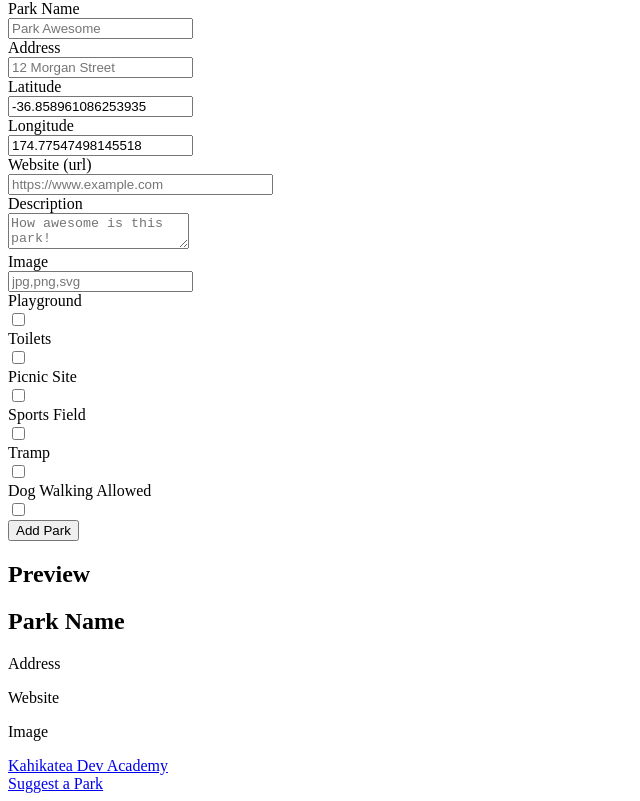
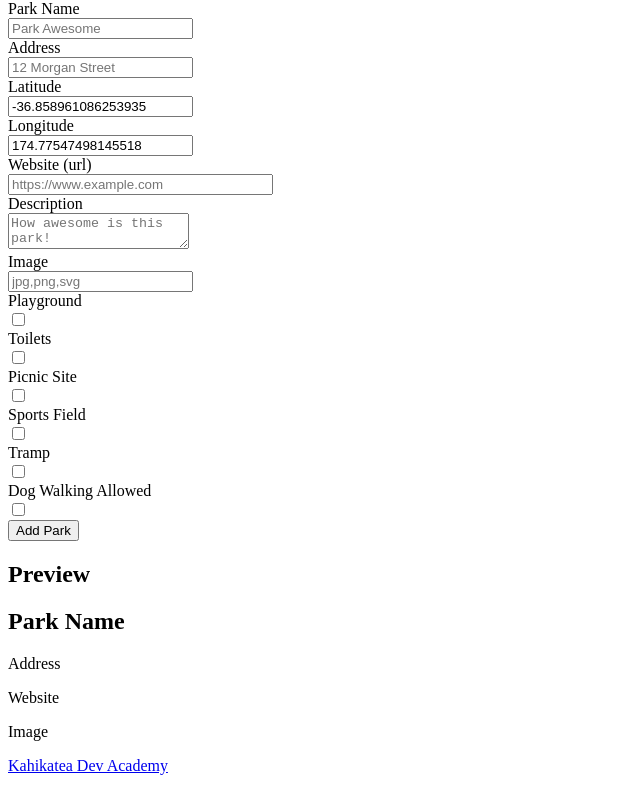
Before and after one commit to lory-costa/parks, a React app: page /add-park in a window 1280 px wide. Shown: the part 351-1152 px from the top of the page, without its empty margins (0-640 px from the left). Built offline with nearby package versions, Linux system fonts and the light colour scheme; the HTML template or start-up script is replaced by a standard one.

Commit message:
suggest park only shows for logged in users

```diff
--- a/client/components/Comments.jsx
+++ b/client/components/Comments.jsx
@@ -1,6 +1,7 @@
 import React, { useEffect, useState } from 'react'
 import { useDispatch, useSelector } from 'react-redux'
 import { addComment, fetchComments } from '../actions/comments'
+import { useAuth0 } from '@auth0/auth0-react'
 
 import CommentItem from './CommentItem'
 import Rating from './Rating'
@@ -11,6 +12,7 @@ function Comments (props) {
   const parkId = props.parkId
   const [newComment, setNewComment] = useState('')
   const dispatch = useDispatch()
+  const { isAuthenticated } = useAuth0()
 
   useEffect(() => {
     dispatch(fetchComments(parkId))
@@ -29,13 +31,14 @@ function Comments (props) {
   return (
     <div className='mt-8 mx-14'>
       <h3 className='text-xl mb-4 text-green-700'>Comments</h3>
-      <div className='bg-gray-100 mb-4 p-4 rounded' >
+      {isAuthenticated && <div className='bg-gray-100 mb-4 p-4 rounded' >
         <Rating />
         <div className='flex flex-col lg:flex-row justify-between items-center mt-2' >
           <input className='border rounded py-2 px-4 w-full' type="text" placeholder="Add a comment" value={newComment} onChange={handleChange} />
           <button className='border rounded py-2 px-4 mt-2 ml-0 lg:ml-2 lg:mt-0 bg-white' onClick={handleSubmit}>Submit</button>
         </div>
       </div>
+      }
       <ul>
         {comments.map(comment => (
           <CommentItem key={comment.id} userComment={comment} />
--- a/client/components/Footer.jsx
+++ b/client/components/Footer.jsx
@@ -1,8 +1,10 @@
 import React from 'react'
 import { useSelector } from 'react-redux'
 import { Link } from 'react-router-dom'
+import { useAuth0 } from '@auth0/auth0-react'
 
 function Footer () {
+  const { isAuthenticated } = useAuth0()
   const isAdmin = useSelector(globalState => globalState.user.isAdmin)
 
   return (
@@ -11,10 +13,11 @@ function Footer () {
         <Link to="/">Kahikatea Dev Academy</Link>
       </div>
       <div className='py-2'>
-        <Link to="/add-park">
-          {isAdmin ? 'Add a Park' : 'Suggest a Park' }
-        </Link>
+        { isAuthenticated && <Link to="/add-park">
+          {isAdmin ? 'Add a Park' : 'Suggest a Park'}
+        </Link>}
       </div>
+
     </div>
   )
 }
```
